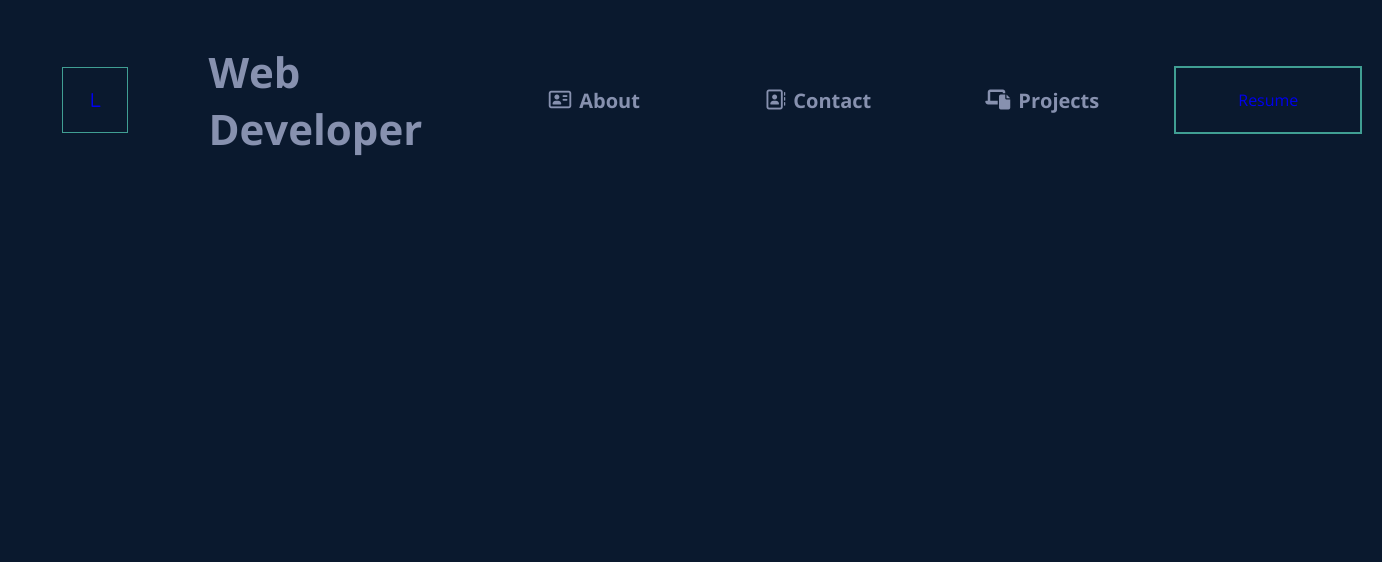
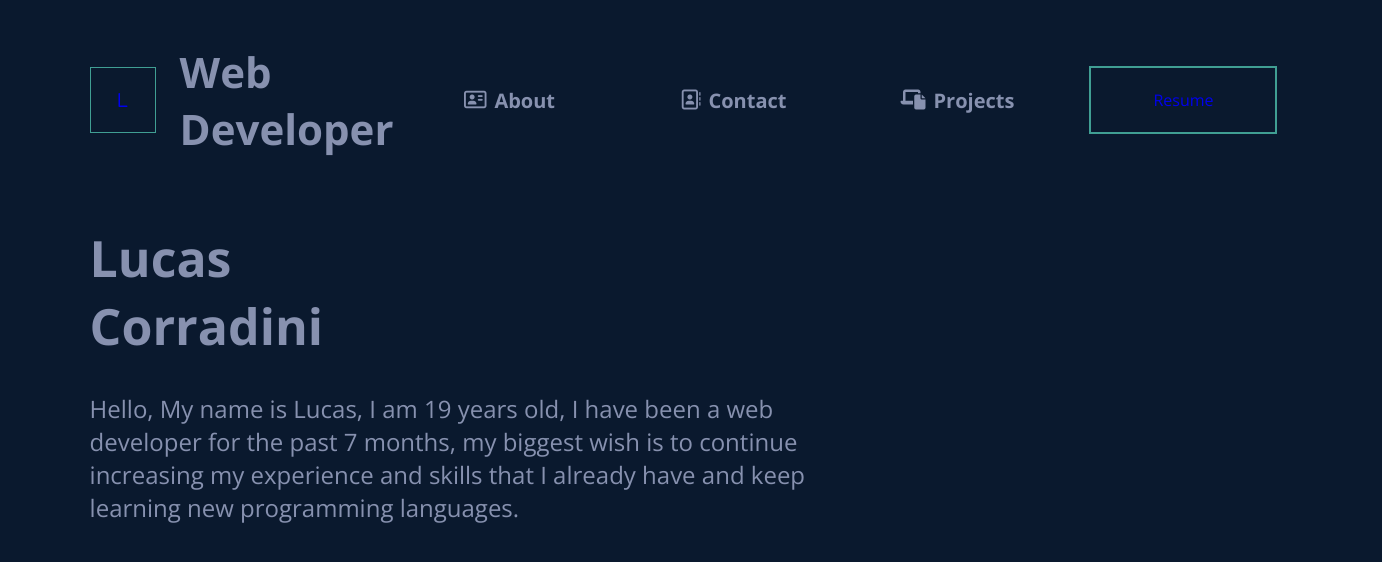
Before and after one commit to lu-corradini/portfolio_lucascorradini, a Vue app: page / in a window 1280 px wide. Shown: the top 562 px of the page, 1382 px wide, since content can reach past the window. Built offline with nearby package versions, Linux system fonts and the light colour scheme.

Commit message:
Home Page Main content is done

```diff
--- a/src/App.vue
+++ b/src/App.vue
@@ -1,16 +1,17 @@
 <template>
-  <div>
     <NavMenu/>
-  </div>
+    <HomePageMain/>
 </template>
 
 <script>
 import NavMenu from './components/NavMenu.vue';
+import HomePageMain from './components/HomePageMain.vue';
 
 export default {
   name: 'App',
   components: {
-    NavMenu
+    NavMenu,
+    HomePageMain
   }
 }
 </script>
--- /dev/null
+++ b/src/components/HomePageMain.vue
@@ -0,0 +1,16 @@
+<template>
+       <main>
+            <section>
+                <h1>Lucas</h1>
+                <h1>Corradini</h1>
+            </section>
+            <article>
+                <p>
+                    Hello, My name is Lucas, I am 19 years old, I have been a web developer for the past 7 months, my biggest wish is to continue increasing my experience and skills that I already have and keep learning new programming languages.
+                </p>
+            </article>
+            <aside>
+                <a href="#">Resume</a>
+            </aside>
+       </main>
+</template>
--- a/src/components/NavMenu.vue
+++ b/src/components/NavMenu.vue
@@ -31,7 +31,6 @@
                     <li><a href="#">About Me</a></li>
                     <li><a href="#">Contact Me</a></li>
                     <li><a href="#">Projects</a></li>
-                    <li><a href="#">Resume</a></li>
                 </ul>
             </details>
         </section>
--- a/src/scss/devices/_desktop.scss
+++ b/src/scss/devices/_desktop.scss
@@ -1,11 +1,13 @@
 @media(min-width: 1000px) {
-    nav{
-        justify-content: space-evenly;
-        align-items: center;
-        column-gap: 10vh;
+    #app{
+        row-gap: 8vh;
     }
 
-    article,aside{
+    nav{
+        align-items: center;
+    }
+
+    nav article, nav aside{
         display: block;
     }
 
@@ -88,4 +90,20 @@
             border: 2px solid black;
         }
     }
+    main {
+        > aside{
+            display: none;
+        }
+        > section{
+            > h1{
+                font-size: 50px;
+            }
+        }
+        > article{
+            > p{
+                width: 70%;
+                font-size: 24px;
+            }
+        }
+    }
 }
--- a/src/scss/devices/_mobile.scss
+++ b/src/scss/devices/_mobile.scss
@@ -1,11 +1,13 @@
 @media(min-width: 200px){
-    div{
-        width: 95%;
+    #app{
         display: flex;
+        flex-direction: column;
+        align-items: center;
         justify-content: center;
-        align-items: center;
+        row-gap: 10vh;
     }
     body{
+        width: 100%;
         padding-top: 5vh;
         background-color: var(--blue);
         display: flex;
@@ -13,12 +15,30 @@
         align-items: center;
         justify-content: center;
     }
+    .simbol{
+        > a{
+            border: 2px solid var(--green);
+            height: 100%;
+            width: 100%;
+            display: flex;
+            align-items: center;
+            justify-content: center;
+            height: 8vh;
+            width: 8vh;
+            transition: .3s;
+            color: var(--green);
+            font-weight: 700;
+            font-size: 26px;
+        }
+    }
     nav{
        display: flex;
        align-items: center;
-       column-gap: 4vh;
+       justify-content: center;
+       column-gap: 3vh;
+       width: 98%;
     }
-    article,aside{
+    nav article, nav aside{
         display: none;
     }
     h1{
@@ -29,5 +49,42 @@
         font-size: 26px;
         color: var(--green);
     }
+    main{
+        width: 92%;
+        display: flex;
+        flex-direction: column;
+        row-gap: 2vh;
+        > section{
+            > h1{
+                font-size: 42px;
+            }
+        }
+        > article{
+            > p{
+                font-size: 20px;
+                color: var(--grey);
+            }
+        }
+        > aside{
+            border: 2px solid var(--green);
+            display: flex;
+            align-items: center;
+            justify-content: center;
+            height: 8vh;
+            width: 25vh;
+            > a{
+                border: 2px solid var(--grey);
+                display: flex;
+                align-items: center;
+                justify-content: center;
+                width: 90%;
+                height: 75%;
+                transition: .3s;
+                color: var(--green);
+                font-weight: 700;
+                font-size: 23px;
+            }
+        }
+    }
 
 }
--- a/src/scss/devices/_tablet.scss
+++ b/src/scss/devices/_tablet.scss
@@ -1,8 +1,12 @@
 @media(min-width: 600px){
+
+    #app{
+        row-gap: 2vh;
+    }
     nav{
         height: 15vh;
+        width: 86%;
         justify-content: space-between;
-        width: 100%;
     }
 
     .simbol > a{
@@ -17,4 +21,26 @@
     summary{
         font-size: 42px;
     }
+
+    main{
+        width: 86%;
+        row-gap: 4vh;
+        > section{
+            > h1{
+                font-size: 66px;
+            }
+        }
+        > article{
+            > p{
+                font-size: 32px;
+            }
+        }
+        > aside{
+            height: 10vh;
+            width: 27vh;
+            > a{
+                font-size: 32px;
+            }
+        }
+    }
 }
```
Also changed, not shown: src/components/HelloWorld.vue (deleted, +0 -58 lines).
